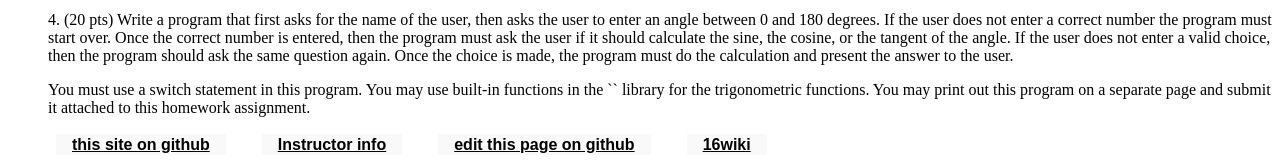
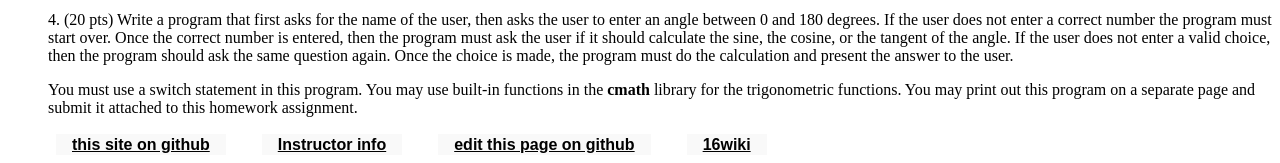
Before and after one commit to ucsb-cs16-s16/https-ucsb-cs16-s17.github.io, a Jekyll site: the page built from _hwk/h05.md, in a window 1280 px wide. Shown: the part 1997-2160 px from the top of the page. Built offline with Jekyll 4.4.1, drawn with Linux system fonts in a browser that asks for light colours.

Commit message:
Update h05.md

```diff
--- a/_hwk/h05.md
+++ b/_hwk/h05.md
@@ -97,5 +97,7 @@ int main ()
 	program must do the calculation and present the answer to the user.
 	<div style="margin-bottom:1em"></div>
 	You must use a switch statement in this program. You may use built-in functions in
-	the `<cmath>` library for the trigonometric functions. You may print out this program on a separate page
+	the <strong>cmath</strong> library for the trigonometric functions. You may print out this program on a separate page
 	and submit it attached to this homework assignment.
+
+</ol>
```
